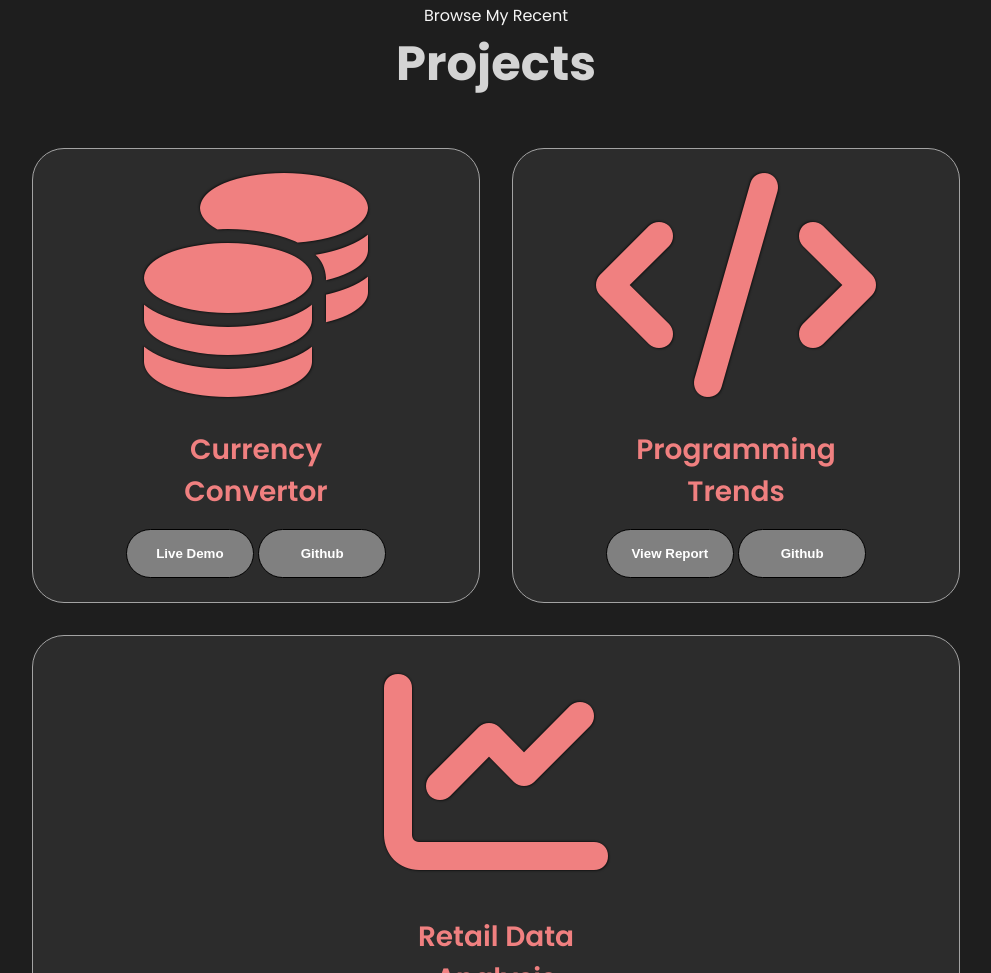
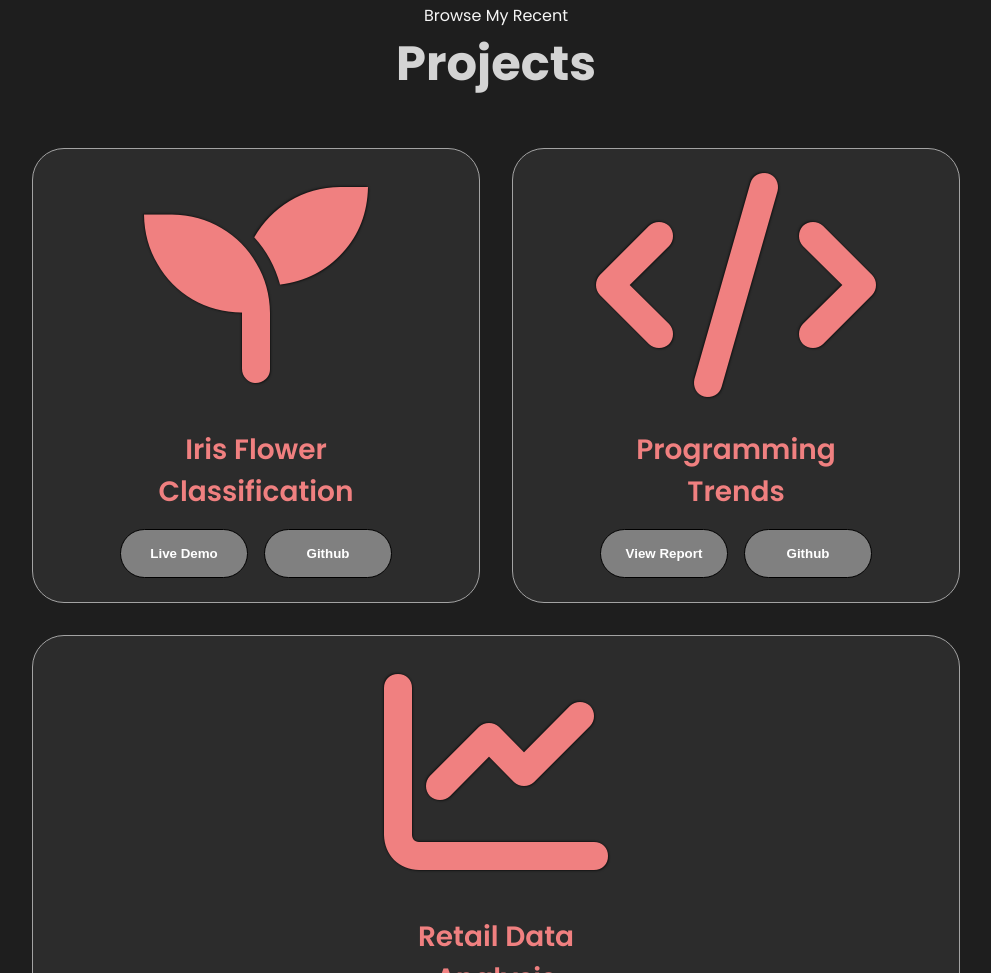
Before and after one commit to avillalv/Portfolio, a plain HTML site: page index.html in a window 1280 px wide. Shown: the part 2740-3713 px from the top of the page, without its empty margins (144-1135 px from the left). Drawn offline with Linux system fonts and the light colour scheme.

Commit message:
Fixed buttons and added new project

```diff
--- a/index.html
+++ b/index.html
@@ -269,18 +269,19 @@
         <h1 class="title">Projects</h1>
         <div class="experience-details-container">
             <div class="about-containers">
-                <!-- Currency Converter Project -->
+                <!-- Iris Flower Classification -->
                 <div class="details-container color-container">
                     <div class="article-container1">
-                        <i class="fas fa-coins project-icon"></i>
-                        <h2 class="experience-sub-title project-title">Currency <br> Convertor</h2>
-                        <div class="btn-container"></div>
-                        <button class="btn btn-color-2 project-btn" onclick="window.open('https://av-currency-converter-1576fea6cd37.herokuapp.com/', '_blank')">
+                        <i class="fas fa-seedling project-icon"></i>
+                        <h2 class="experience-sub-title project-title">Iris Flower <br> Classification</h2>
+                        <div class="btn-container">
+                            <button class="btn btn-color-2 project-btn" onclick="window.open('https://iris-flower-classifier-eeca4f624d57.herokuapp.com/', '_blank')">
                                 Live Demo
                             </button>
-                        <button class="btn btn-color-2 project-btn" onclick="window.open('https://github.com/avillalv/CurrencyConvertor', '_blank')">
+                            <button class="btn btn-color-2 project-btn" onclick="window.open('https://github.com/avillalv/iris-flower-classifier', '_blank')">
                                 Github
                             </button>
+                        </div>
                     </div>
                 </div>
 
@@ -289,7 +290,7 @@
                     <div class="article-container1">
                         <i class="fas fa-code project-icon"></i>
                         <h2 class="experience-sub-title project-title">Programming<br> Trends</h2>
-                        <div class="btn-container"></div>
+                        <div class="btn-container">
                             <button class="btn btn-color-2 project-btn" onclick="location.href='/lang-proj/report.html'">
                                 View Report
                             </button>
@@ -298,11 +299,12 @@
                             </button>
                         </div>
                     </div>
+                </div>
 
                 <!-- Retail Data Analysis Project -->
                 <div class="details-container color-container">
                     <div class="article-container1">
-                        <i class="fas fa-chart-line project-icon"></i> <!-- Font Awesome Icon -->
+                        <i class="fas fa-chart-line project-icon"></i>
                         <h2 class="experience-sub-title project-title">Retail Data<br> Analysis</h2>
                         <div class="btn-container">
                             <button class="btn btn-color-2 project-btn" onclick="location.href='/retail-proj/pbi.html'">
```
Lines whose indentation alone changed are shown as unchanged.
